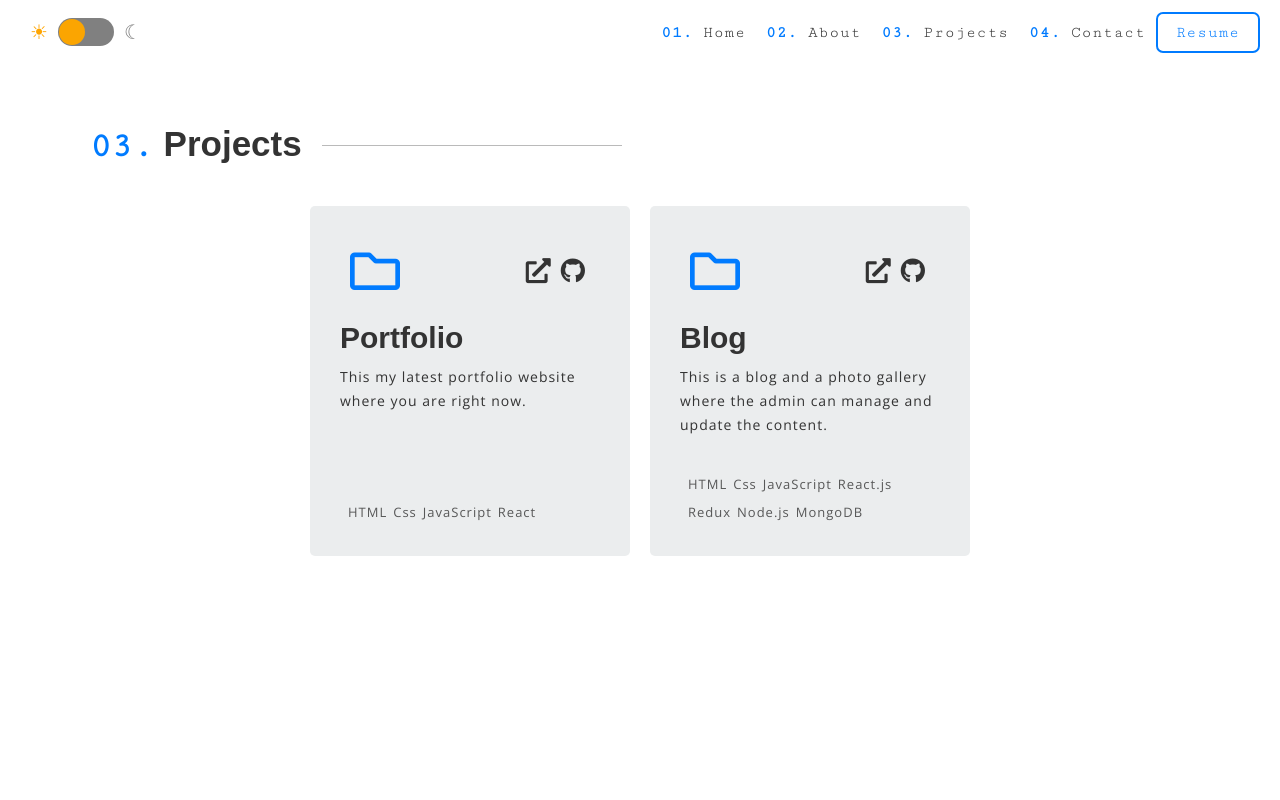
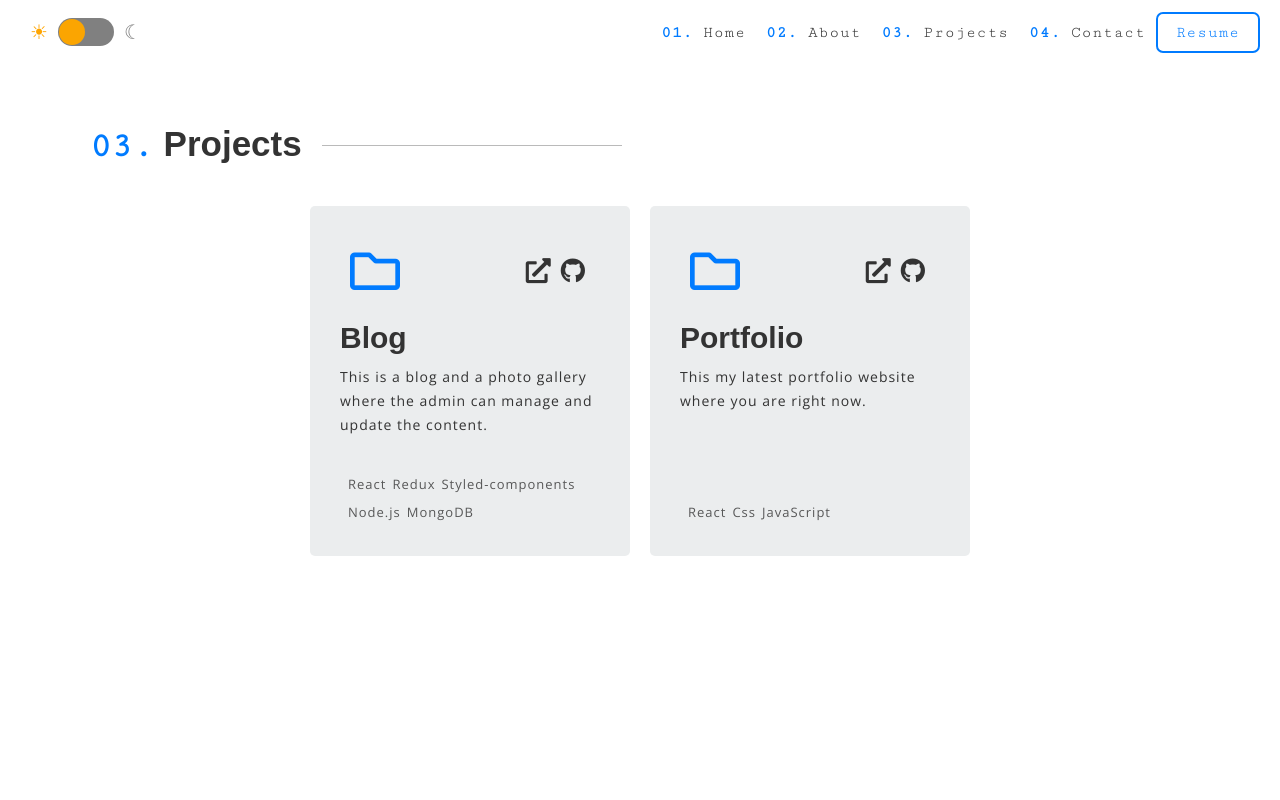
Before and after one commit to momo0999/mohannad-zitoun-portfolio, a React (Create React App) app: page /projects in a window 1280 px wide. Shown: the top 800 px of the page. Built offline with nearby package versions, Linux system fonts and the light colour scheme.

Commit message:
modify projects file

```diff
--- a/src/projects.js
+++ b/src/projects.js
@@ -1,14 +1,6 @@
 import projectPortfolio from './image/projectPortfolio.png';
 import myBlog from './image/myBlog.png';
 const projects = [
-  {
-    name: 'Portfolio',
-    desc: 'This my latest portfolio website where you are right now. ',
-    img: projectPortfolio,
-    githubLink: 'https://github.com/momo0999/mohannad-zitoun-portfolio',
-    websiteLink: 'https://www.mohannadzitoun.com/',
-    technologies: ['HTML', 'Css', 'JavaScript', 'React'],
-  },
   {
     name: 'Blog',
     desc:
@@ -16,15 +8,15 @@ const projects = [
     img: myBlog,
     githubLink: 'https://github.com/momo0999/blog-mern',
     websiteLink: 'https://mernstack-blog.herokuapp.com/',
-    technologies: [
-      'HTML',
-      'Css',
-      'JavaScript',
-      'React.js',
-      'Redux',
-      'Node.js',
-      'MongoDB',
-    ],
+    technologies: ['React', 'Redux', 'Styled-components', 'Node.js', 'MongoDB'],
+  },
+  {
+    name: 'Portfolio',
+    desc: 'This my latest portfolio website where you are right now. ',
+    img: projectPortfolio,
+    githubLink: 'https://github.com/momo0999/mohannad-zitoun-portfolio',
+    websiteLink: 'https://www.mohannadzitoun.com/',
+    technologies: ['React', 'Css', 'JavaScript'],
   },
 ];
 
```
